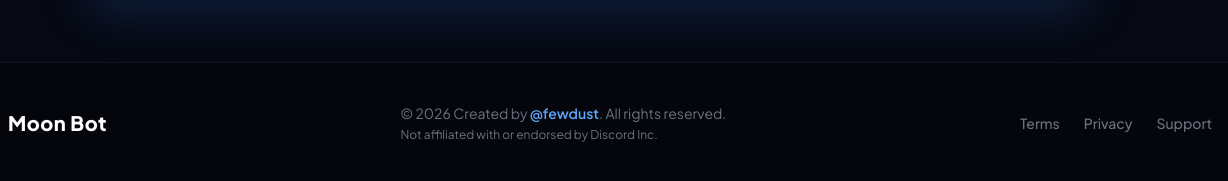
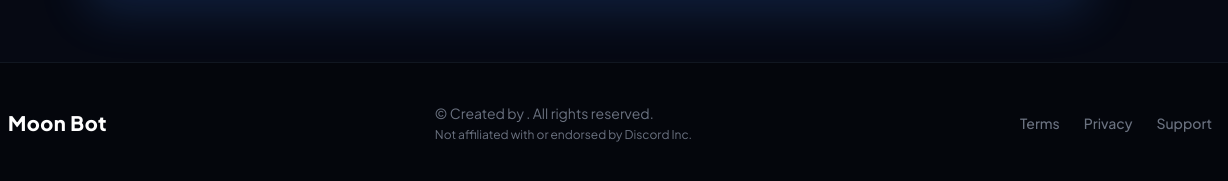
Before and after one commit to bloodeyy/moon, a plain HTML site: page index.html in a window 1280 px wide. Shown: the part 3101-3282 px from the top of the page, 52-1280 px from the left. Drawn offline with nearby package versions, Linux system fonts and the light colour scheme.

Commit message:
Update index.html

```diff
--- a/index.html
+++ b/index.html
@@ -373,7 +373,7 @@
             </div>
 
             <div class="text-gray-500 text-sm text-center md:text-left">
-                &copy; <span id="year"></span> Created by <span id="footer-dev" class="text-blue-400 font-semibold"></span>. All rights reserved.<br>
+                &copy; <span id="year"></span> Created by <span fewdust class="text-blue-400 font-semibold"></span>. All rights reserved.<br>
                 <span class="text-xs">Not affiliated with or endorsed by Discord Inc.</span>
             </div>
 
```
